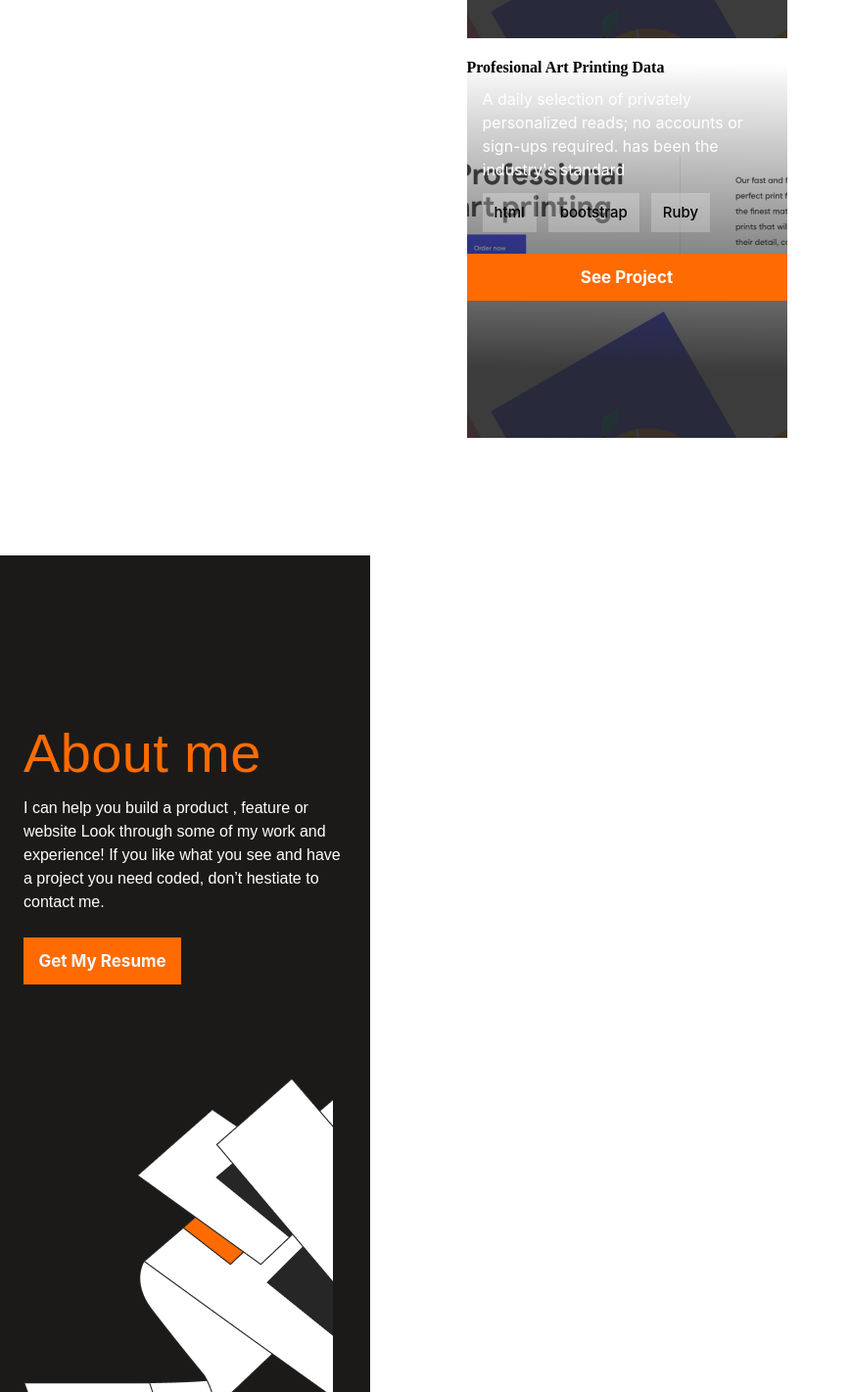
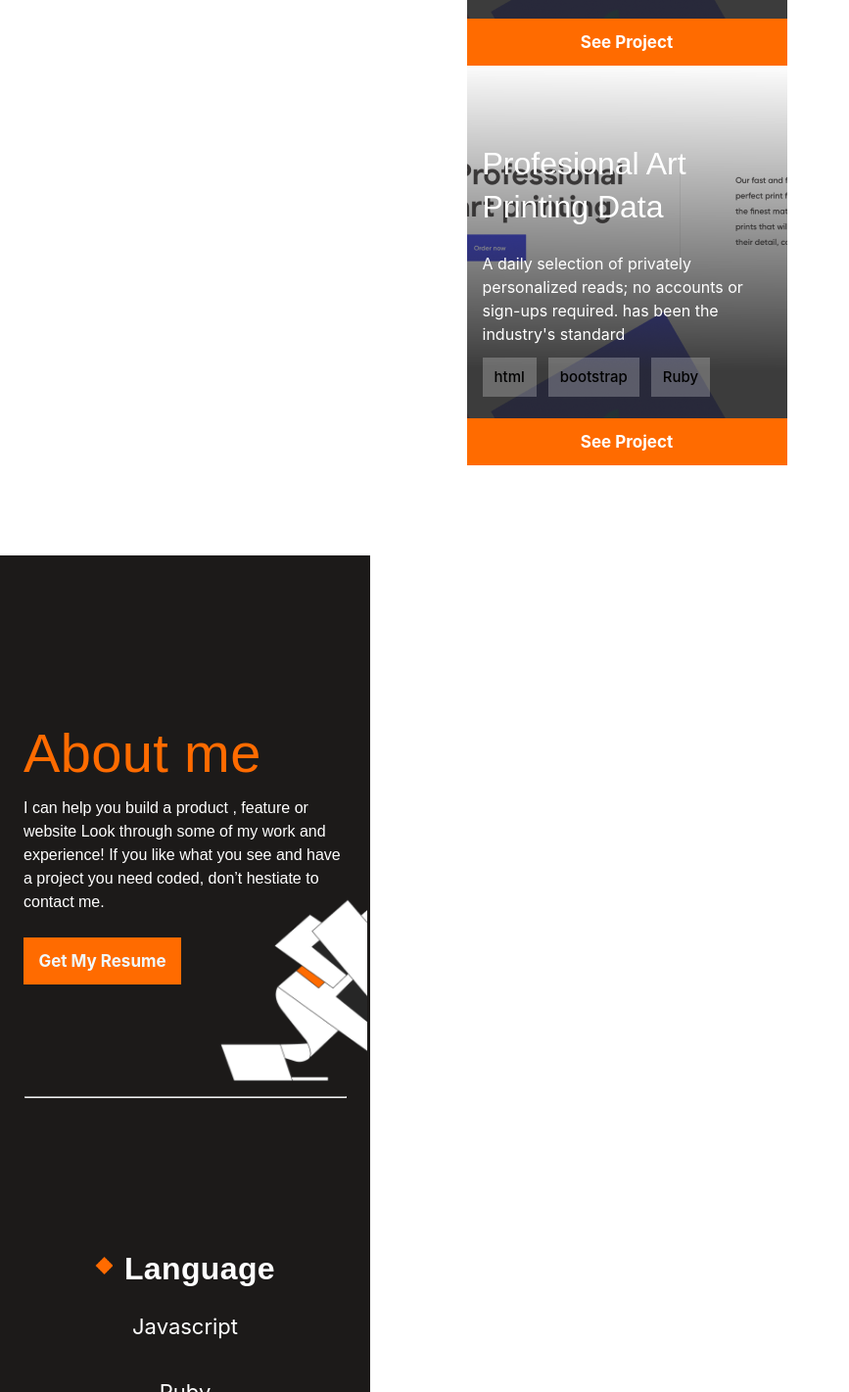
Before and after one commit to hasenat-eqbali/Portfolio-v2, a plain HTML site: page index.html in a window 1280 px wide. Shown: the part 2962-4383 px from the top of the page at 98% size, without its empty margins (0-867 px from the left). Drawn offline with Linux system fonts and the light colour scheme.

Commit message:
Update Style

```diff
--- a/index.html
+++ b/index.html
@@ -53,7 +53,7 @@
     </section>
     <section class="project-container">
         <div class="project">
-            <h1>Profesional Art Printing Data</h1>
+            <h2>Profesional Art Printing Data</h2>
             <p>A daily selection of privately personalized reads; no accounts or sign-ups required. has been the
                 industry's standard</p>
             <ul>
--- a/styles.css
+++ b/styles.css
@@ -132,6 +132,10 @@ table {
 }
 
 /* CSS Styles  */
+@import url('https://fonts.googleapis.com/css2?family=Roboto:wght@700&family=Sofia+Sans:wght@200&display=swap');
+@import url('https://fonts.googleapis.com/css2?family=Crete+Round&family=Poppins&family=Roboto:wght@700&family=Sofia+Sans:wght@200&display=swap');
+@import url('https://fonts.googleapis.com/css2?family=Crete+Round&family=Roboto:wght@700&family=Sofia+Sans:wght@200&display=swap');
+@import url('https://fonts.googleapis.com/css2?family=Crete+Round&family=Inter&family=Poppins&family=Roboto:wght@700&family=Sofia+Sans:wght@200&display=swap');
 .container {
   display: flex;
   justify-content: space-between;
@@ -309,7 +313,7 @@ hr {
   width: 327px;
 }
 
-.project h1 {
+.project h2 {
   font-family: 'Crete Round', sans-serif;
   font-style: normal;
   font-weight: 400;
@@ -450,3 +454,17 @@ hr {
 .buttom-h1 {
   margin-top: 0;
 }
+.crnr-img {
+  position: relative !important;
+  left: 12% !important;
+  top: -60px !important;
+  width: 150px !important;
+}
+
+.buttom h1 {
+  margin: 0 !important;
+}
+
+.buttom ul {
+  margin: 0 !important;
+}
```
